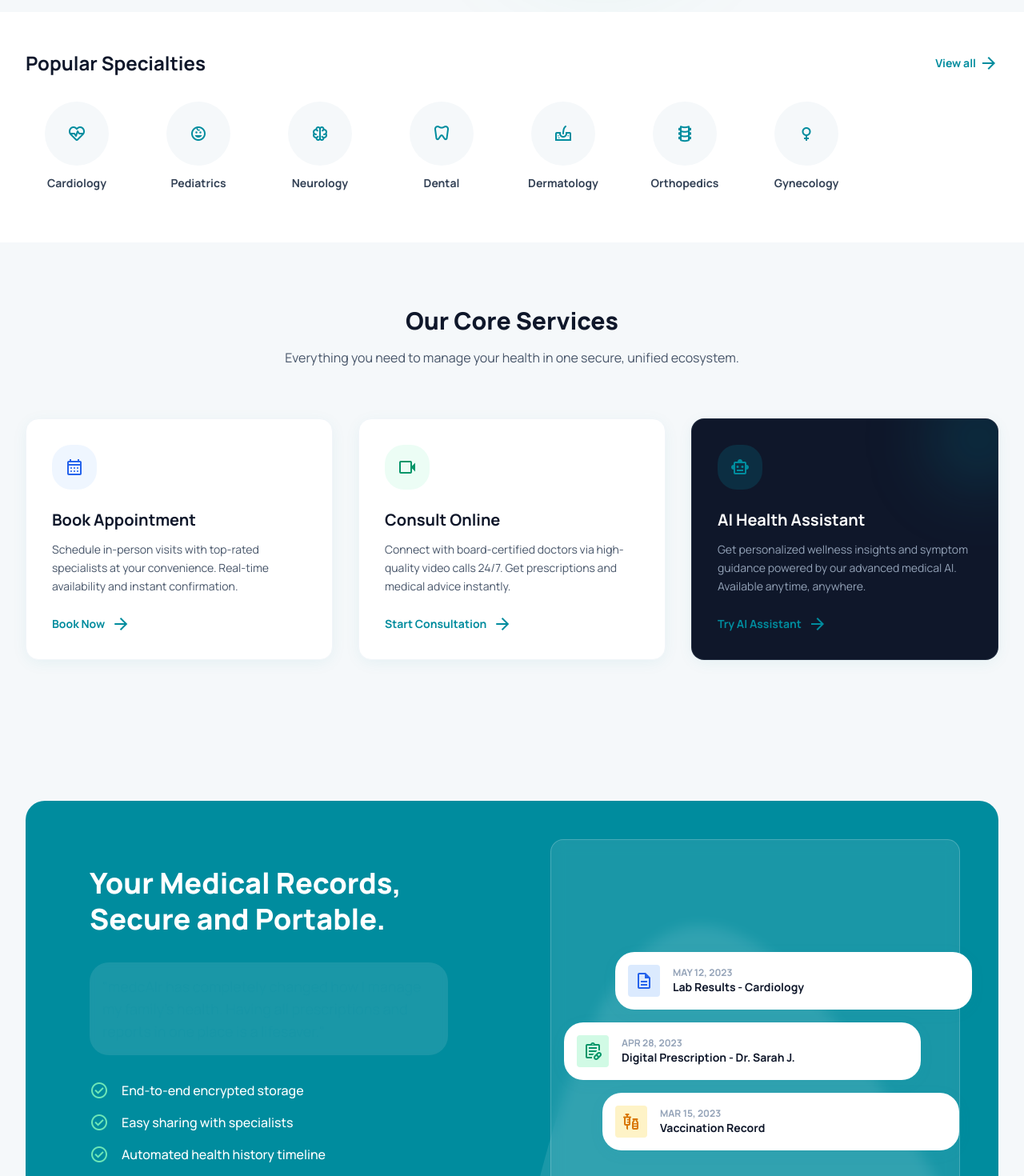
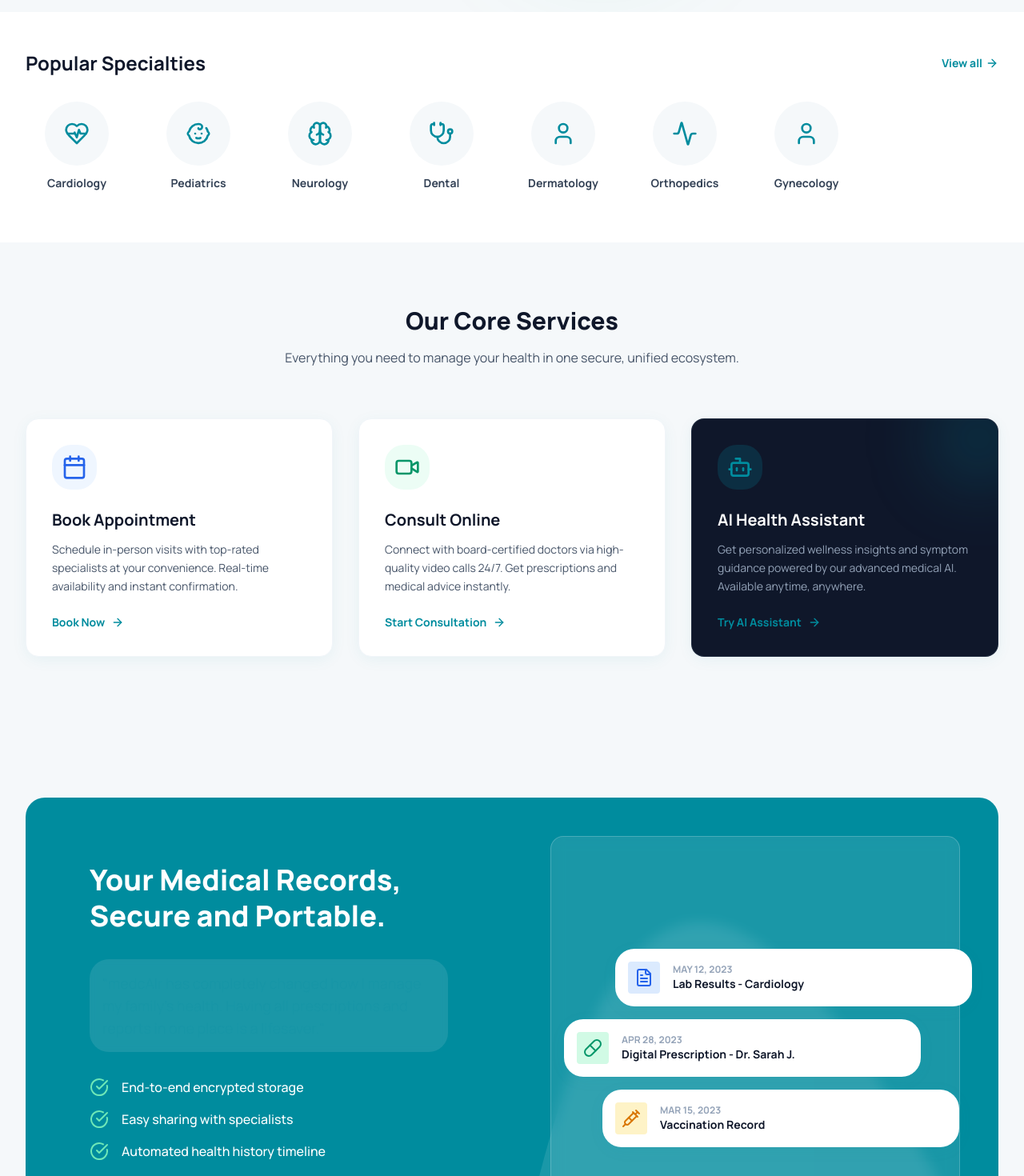
Before and after one commit to Daanveer10/medcair-2, a Next.js app: page / in a window 1280 px wide. Shown: the part 940-2410 px from the top of the page at 80% size. Built offline with nearby package versions, Linux system fonts and the light colour scheme.

Commit message:
Enhance UI with Lucide React icons

```diff
--- a/app/hospital/dashboard/page.tsx
+++ b/app/hospital/dashboard/page.tsx
@@ -17,7 +17,9 @@ import {
   MapPin,
   ChevronRight,
   User,
-  LogOut
+  LogOut,
+  UserPlus,
+  Banknote
 } from "lucide-react";
 import Link from "next/link";
 import { toast } from "sonner";
@@ -204,15 +206,15 @@ export default function HospitalDashboard() {
       {/* Stats Grid */}
       <div className="grid grid-cols-1 md:grid-cols-2 lg:grid-cols-4 gap-6">
         {[
-          { label: "Total Patients", value: stats.totalPatients, icon: "group", color: "text-blue-500", bg: "bg-blue-500/10", trend: "+12%" },
-          { label: "Appointments", value: stats.appointmentsPending + appointments.length, icon: "calendar_month", color: "text-purple-500", bg: "bg-purple-500/10", trend: "+5%" },
-          { label: "New Consults", value: stats.patientsToday, icon: "person_add", color: "text-emerald-500", bg: "bg-emerald-500/10", trend: "+18%" },
-          { label: "Earnings", value: `$${stats.revenue.toLocaleString()}`, icon: "payments", color: "text-amber-500", bg: "bg-amber-500/10", trend: "+8%" },
+          { label: "Total Patients", value: stats.totalPatients, icon: Users, color: "text-blue-500", bg: "bg-blue-500/10", trend: "+12%" },
+          { label: "Appointments", value: stats.appointmentsPending + appointments.length, icon: Calendar, color: "text-purple-500", bg: "bg-purple-500/10", trend: "+5%" },
+          { label: "New Consults", value: stats.patientsToday, icon: UserPlus, color: "text-emerald-500", bg: "bg-emerald-500/10", trend: "+18%" },
+          { label: "Earnings", value: `$${stats.revenue.toLocaleString()}`, icon: Banknote, color: "text-amber-500", bg: "bg-amber-500/10", trend: "+8%" },
         ].map((stat, idx) => (
           <div key={idx} className="bg-white dark:bg-gray-800 p-6 rounded-2xl border border-[#e6f3f4] dark:border-gray-700 shadow-sm hover:shadow-md transition-all">
             <div className="flex items-start justify-between mb-4">
               <div className={`p-3 rounded-xl ${stat.bg} ${stat.color}`}>
-                <span className="material-symbols-outlined">{stat.icon}</span>
+                <stat.icon className="size-6" />
               </div>
               <span className="flex items-center text-xs font-bold text-emerald-600 bg-emerald-50 px-2 py-1 rounded-full">
                 <TrendingUp className="size-3 mr-1" />
--- a/app/page.tsx
+++ b/app/page.tsx
@@ -1,4 +1,25 @@
 import Link from "next/link";
+import {
+  Activity,
+  MapPin,
+  Search,
+  BadgeCheck,
+  ArrowRight,
+  HeartPulse,
+  Baby,
+  Brain,
+  Stethoscope,
+  User,
+  Calendar,
+  Video,
+  Bot,
+  CheckCircle,
+  FileText,
+  Pill,
+  Syringe,
+  Globe,
+  Share2
+} from "lucide-react";
 import { AuthButton } from "@/components/auth-button"; // Assuming this or similar exists or we manually build buttons
 import { hasEnvVars } from "@/lib/utils"; // Keep existing checks if needed, or simplify
 
@@ -11,7 +32,7 @@ export default function Home() {
           <div className="flex items-center justify-between h-16">
             <div className="flex items-center gap-2">
               <div className="size-8 bg-primary rounded-lg flex items-center justify-center text-white">
-                <span className="material-symbols-outlined">health_metrics</span>
+                <Activity className="size-5" />
               </div>
               <span className="text-xl font-extrabold tracking-tight text-primary">medcAIr</span>
             </div>
@@ -56,11 +77,11 @@ export default function Home() {
                 <div className="bg-white dark:bg-slate-800 p-2 rounded-xl soft-shadow border border-slate-100 dark:border-slate-700 max-w-xl">
                   <div className="flex flex-col md:flex-row items-center gap-2">
                     <div className="flex items-center w-full px-4 py-3 gap-3 border-b md:border-b-0 md:border-r border-slate-100 dark:border-slate-700">
-                      <span className="material-symbols-outlined text-slate-400">location_on</span>
+                      <MapPin className="size-5 text-slate-400" />
                       <input type="text" placeholder="Your City" className="w-full bg-transparent border-none focus:ring-0 text-sm font-medium placeholder:text-slate-400" />
                     </div>
                     <div className="flex items-center w-full px-4 py-3 gap-3">
-                      <span className="material-symbols-outlined text-slate-400">search</span>
+                      <Search className="size-5 text-slate-400" />
                       <input type="text" placeholder="Search doctors, clinics..." className="w-full bg-transparent border-none focus:ring-0 text-sm font-medium placeholder:text-slate-400" />
                     </div>
                     <Link href="/patient/dashboard">
@@ -89,7 +110,7 @@ export default function Home() {
                   <div className="absolute bottom-6 left-6 right-6 bg-white/90 dark:bg-slate-900/90 backdrop-blur p-4 rounded-xl border border-white/20">
                     <div className="flex items-center gap-4">
                       <div className="size-10 bg-emerald-100 dark:bg-emerald-900/30 text-emerald-600 rounded-full flex items-center justify-center">
-                        <span className="material-symbols-outlined">verified</span>
+                        <BadgeCheck className="size-6" />
                       </div>
                       <div>
                         <p className="text-xs font-bold text-slate-500 uppercase tracking-widest">Available Now</p>
@@ -109,26 +130,29 @@ export default function Home() {
             <div className="flex items-center justify-between mb-8">
               <h2 className="text-2xl font-bold text-slate-900 dark:text-white">Popular Specialties</h2>
               <a href="#" className="text-sm font-bold text-primary flex items-center gap-1">
-                View all <span className="material-symbols-outlined text-sm">arrow_forward</span>
+                View all <ArrowRight className="size-4" />
               </a>
             </div>
             <div className="flex gap-6 overflow-x-auto pb-4 no-scrollbar">
               {[
-                { icon: "ecg_heart", name: "Cardiology" },
-                { icon: "child_care", name: "Pediatrics" },
-                { icon: "neurology", name: "Neurology" },
-                { icon: "dentistry", name: "Dental" },
-                { icon: "dermatology", name: "Dermatology" },
-                { icon: "orthopedics", name: "Orthopedics" },
-                { icon: "female", name: "Gynecology" }
-              ].map((specialty, idx) => (
-                <div key={idx} className="flex-none w-32 group cursor-pointer text-center">
-                  <div className="size-20 mx-auto bg-background-light dark:bg-slate-800 rounded-full flex items-center justify-center mb-3 group-hover:bg-primary/10 transition-colors">
-                    <span className="material-symbols-outlined text-primary text-3xl">{specialty.icon}</span>
+                { icon: HeartPulse, name: "Cardiology" },
+                { icon: Baby, name: "Pediatrics" },
+                { icon: Brain, name: "Neurology" },
+                { icon: Stethoscope, name: "Dental" },
+                { icon: User, name: "Dermatology" },
+                { icon: Activity, name: "Orthopedics" },
+                { icon: User, name: "Gynecology" }
+              ].map((specialty, idx) => {
+                const Icon = specialty.icon;
+                return (
+                  <div key={idx} className="flex-none w-32 group cursor-pointer text-center">
+                    <div className="size-20 mx-auto bg-background-light dark:bg-slate-800 rounded-full flex items-center justify-center mb-3 group-hover:bg-primary/10 transition-colors">
+                      <Icon className="size-8 text-primary" />
+                    </div>
+                    <p className="text-sm font-bold text-slate-700 dark:text-slate-300">{specialty.name}</p>
                   </div>
-                  <p className="text-sm font-bold text-slate-700 dark:text-slate-300">{specialty.name}</p>
-                </div>
-              ))}
+                );
+              })}
             </div>
           </div>
         </section>
@@ -144,41 +168,41 @@ export default function Home() {
               {/* Book Appointment */}
               <div className="group bg-white dark:bg-slate-800 rounded-2xl p-8 border border-slate-100 dark:border-slate-700 hover:border-primary/50 transition-all soft-shadow">
                 <div className="size-14 bg-blue-50 dark:bg-blue-900/20 rounded-xl flex items-center justify-center mb-6 group-hover:scale-110 transition-transform">
-                  <span className="material-symbols-outlined text-blue-600 text-3xl">calendar_month</span>
+                  <Calendar className="size-8 text-blue-600" />
                 </div>
                 <h3 className="text-xl font-bold mb-3 text-slate-900 dark:text-white">Book Appointment</h3>
                 <p className="text-slate-600 dark:text-slate-400 mb-6 text-sm leading-relaxed">
                   Schedule in-person visits with top-rated specialists at your convenience. Real-time availability and instant confirmation.
                 </p>
                 <button className="text-primary font-bold text-sm flex items-center gap-2">
-                  Book Now <span className="material-symbols-outlined text-sm">arrow_forward</span>
+                  Book Now <ArrowRight className="size-4" />
                 </button>
               </div>
               {/* Consult Online */}
               <div className="group bg-white dark:bg-slate-800 rounded-2xl p-8 border border-slate-100 dark:border-slate-700 hover:border-primary/50 transition-all soft-shadow">
                 <div className="size-14 bg-emerald-50 dark:bg-emerald-900/20 rounded-xl flex items-center justify-center mb-6 group-hover:scale-110 transition-transform">
-                  <span className="material-symbols-outlined text-emerald-600 text-3xl">videocam</span>
+                  <Video className="size-8 text-emerald-600" />
                 </div>
                 <h3 className="text-xl font-bold mb-3 text-slate-900 dark:text-white">Consult Online</h3>
                 <p className="text-slate-600 dark:text-slate-400 mb-6 text-sm leading-relaxed">
                   Connect with board-certified doctors via high-quality video calls 24/7. Get prescriptions and medical advice instantly.
                 </p>
                 <button className="text-primary font-bold text-sm flex items-center gap-2">
-                  Start Consultation <span className="material-symbols-outlined text-sm">arrow_forward</span>
+                  Start Consultation <ArrowRight className="size-4" />
                 </button>
               </div>
               {/* AI Assistant */}
               <div className="group bg-slate-900 dark:bg-slate-800/50 rounded-2xl p-8 border border-slate-700/50 transition-all soft-shadow relative overflow-hidden">
                 <div className="absolute -top-10 -right-10 w-32 h-32 bg-primary/20 rounded-full blur-2xl"></div>
                 <div className="size-14 bg-primary/20 rounded-xl flex items-center justify-center mb-6 group-hover:scale-110 transition-transform">
-                  <span className="material-symbols-outlined text-primary text-3xl">smart_toy</span>
+                  <Bot className="size-8 text-primary" />
                 </div>
                 <h3 className="text-xl font-bold mb-3 text-white">AI Health Assistant</h3>
                 <p className="text-slate-400 mb-6 text-sm leading-relaxed">
                   Get personalized wellness insights and symptom guidance powered by our advanced medical AI. Available anytime, anywhere.
                 </p>
                 <button className="text-primary font-bold text-sm flex items-center gap-2">
-                  Try AI Assistant <span className="material-symbols-outlined text-sm">arrow_forward</span>
+                  Try AI Assistant <ArrowRight className="size-4" />
                 </button>
               </div>
             </div>
@@ -202,15 +226,15 @@ export default function Home() {
                   </p>
                   <div className="space-y-4">
                     <div className="flex items-center gap-4">
-                      <span className="material-symbols-outlined text-emerald-300">check_circle</span>
+                      <CheckCircle className="size-6 text-emerald-300" />
                       <span className="font-medium">End-to-end encrypted storage</span>
                     </div>
                     <div className="flex items-center gap-4">
-                      <span className="material-symbols-outlined text-emerald-300">check_circle</span>
+                      <CheckCircle className="size-6 text-emerald-300" />
                       <span className="font-medium">Easy sharing with specialists</span>
                     </div>
                     <div className="flex items-center gap-4">
-                      <span className="material-symbols-outlined text-emerald-300">check_circle</span>
+                      <CheckCircle className="size-6 text-emerald-300" />
                       <span className="font-medium">Automated health history timeline</span>
                     </div>
                   </div>
@@ -222,7 +246,7 @@ export default function Home() {
                   <div className="bg-white/10 backdrop-blur p-8 rounded-2xl border border-white/20 h-full flex flex-col justify-center">
                     <div className="bg-white rounded-xl p-4 mb-4 soft-shadow flex items-center gap-4 translate-x-12">
                       <div className="size-10 bg-blue-100 rounded flex items-center justify-center">
-                        <span className="material-symbols-outlined text-blue-600">description</span>
+                        <FileText className="size-6 text-blue-600" />
                       </div>
                       <div>
                         <p className="text-xs font-bold text-slate-400">MAY 12, 2023</p>
@@ -231,7 +255,7 @@ export default function Home() {
                     </div>
                     <div className="bg-white rounded-xl p-4 mb-4 soft-shadow flex items-center gap-4 -translate-x-4">
                       <div className="size-10 bg-emerald-100 rounded flex items-center justify-center">
-                        <span className="material-symbols-outlined text-emerald-600">prescriptions</span>
+                        <Pill className="size-6 text-emerald-600" />
                       </div>
                       <div>
                         <p className="text-xs font-bold text-slate-400">APR 28, 2023</p>
@@ -240,7 +264,7 @@ export default function Home() {
                     </div>
                     <div className="bg-white rounded-xl p-4 soft-shadow flex items-center gap-4 translate-x-8">
                       <div className="size-10 bg-amber-100 rounded flex items-center justify-center">
-                        <span className="material-symbols-outlined text-amber-600">vaccines</span>
+                        <Syringe className="size-6 text-amber-600" />
                       </div>
                       <div>
                         <p className="text-xs font-bold text-slate-400">MAR 15, 2023</p>
@@ -262,7 +286,7 @@ export default function Home() {
             <div className="col-span-2 lg:col-span-2 space-y-6">
               <div className="flex items-center gap-2">
                 <div className="size-8 bg-primary rounded-lg flex items-center justify-center text-white">
-                  <span className="material-symbols-outlined">health_metrics</span>
+                  <Activity className="size-5" />
                 </div>
                 <span className="text-xl font-extrabold tracking-tight text-primary">medcAIr</span>
               </div>
@@ -271,13 +295,13 @@ export default function Home() {
               </p>
               <div className="flex gap-4">
                 <a href="#" className="size-10 bg-background-light dark:bg-slate-800 rounded-full flex items-center justify-center text-slate-400 hover:text-primary transition-colors">
-                  <span className="material-symbols-outlined">public</span>
+                  <Globe className="size-5" />
                 </a>
                 <a href="#" className="size-10 bg-background-light dark:bg-slate-800 rounded-full flex items-center justify-center text-slate-400 hover:text-primary transition-colors">
-                  <span className="material-symbols-outlined">share</span>
+                  <Share2 className="size-5" />
                 </a>
                 <a href="#" className="size-10 bg-background-light dark:bg-slate-800 rounded-full flex items-center justify-center text-slate-400 hover:text-primary transition-colors">
-                  <span className="material-symbols-outlined">videocam</span>
+                  <Video className="size-5" />
                 </a>
               </div>
             </div>
```
